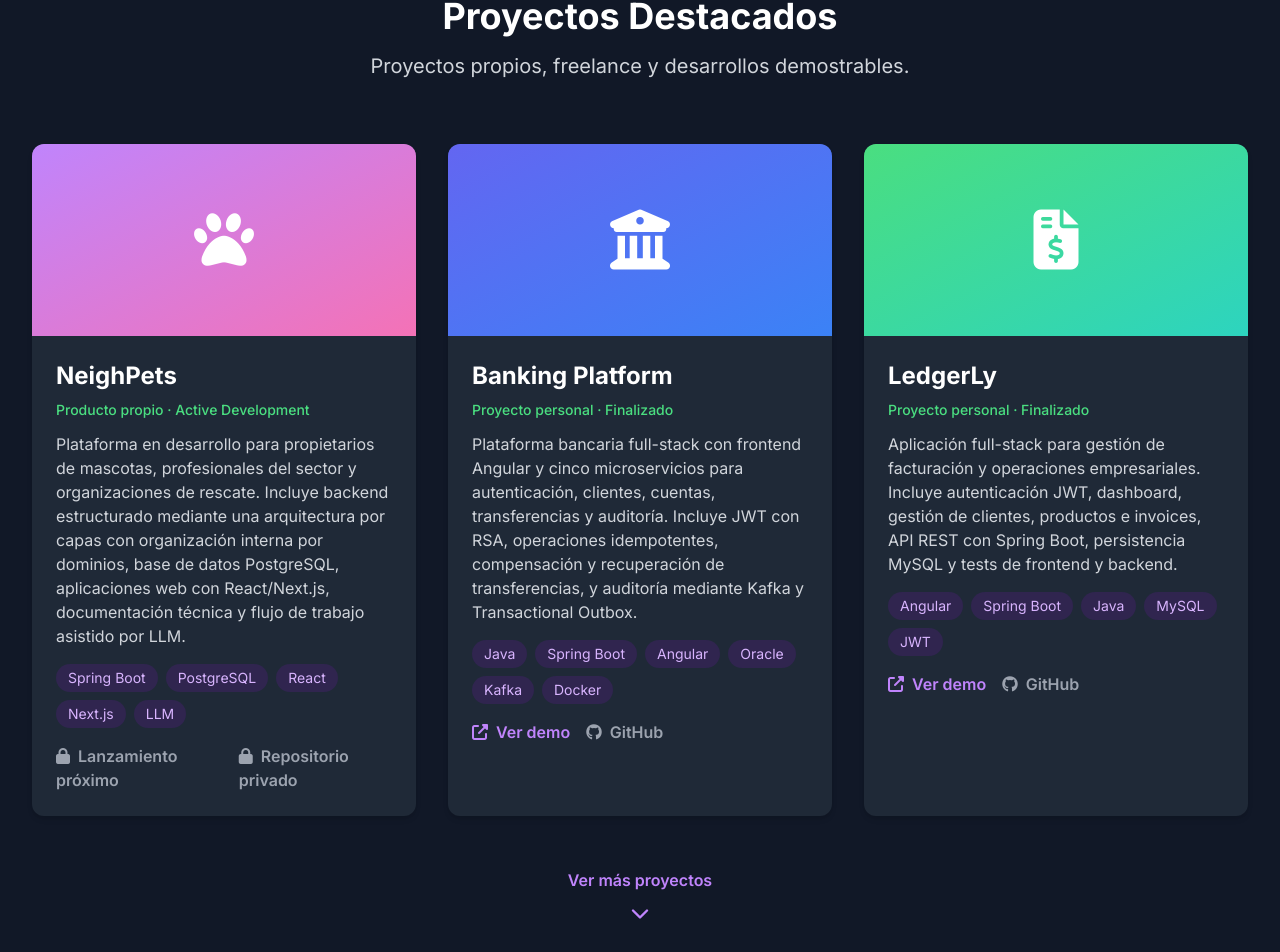
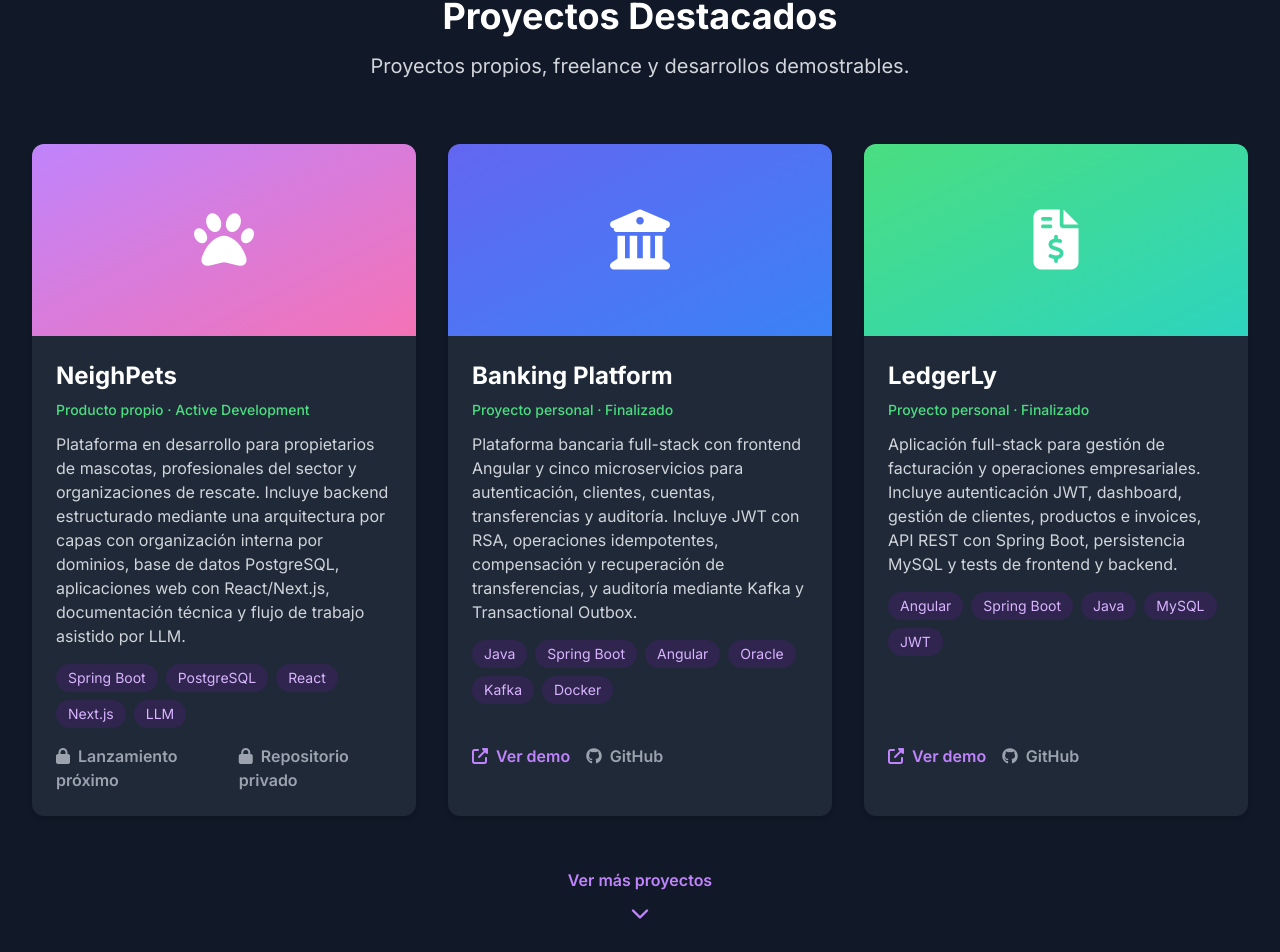
Before and after one commit to pbbaque/portfolio, a Next.js app: page / in a window 1280 px wide. Shown: the part 1628-2580 px from the top of the page. Built offline with nearby package versions, Linux system fonts and the light colour scheme.

Commit message:
Align project card links at the bottom

```diff
--- a/app/page.jsx
+++ b/app/page.jsx
@@ -449,14 +449,14 @@ function ProjectCard({
   codeHref,
 }) {
   return (
-    <div className="bg-white dark:bg-gray-800 rounded-xl shadow-md overflow-hidden card-hover">
+    <div className="bg-white dark:bg-gray-800 rounded-xl shadow-md overflow-hidden card-hover flex flex-col">
       <div
-        className={`h-48 bg-gradient-to-br ${gradient} flex items-center justify-center`}
+        className={`h-48 shrink-0 bg-gradient-to-br ${gradient} flex items-center justify-center`}
       >
         <i className={`${icon} text-white text-6xl`}></i>
       </div>
 
-      <div className="p-6">
+      <div className="p-6 flex flex-1 flex-col">
         <div className="flex items-center justify-between gap-4 mb-2">
           <h3 className="text-2xl font-bold text-gray-900 dark:text-white">
             {title}
@@ -480,7 +480,7 @@ function ProjectCard({
           ))}
         </div>
 
-        <div className="flex gap-4">
+        <div className="mt-auto flex min-h-12 items-start gap-4">
           {demoHref ? (
             <a
               href={demoHref}
```
